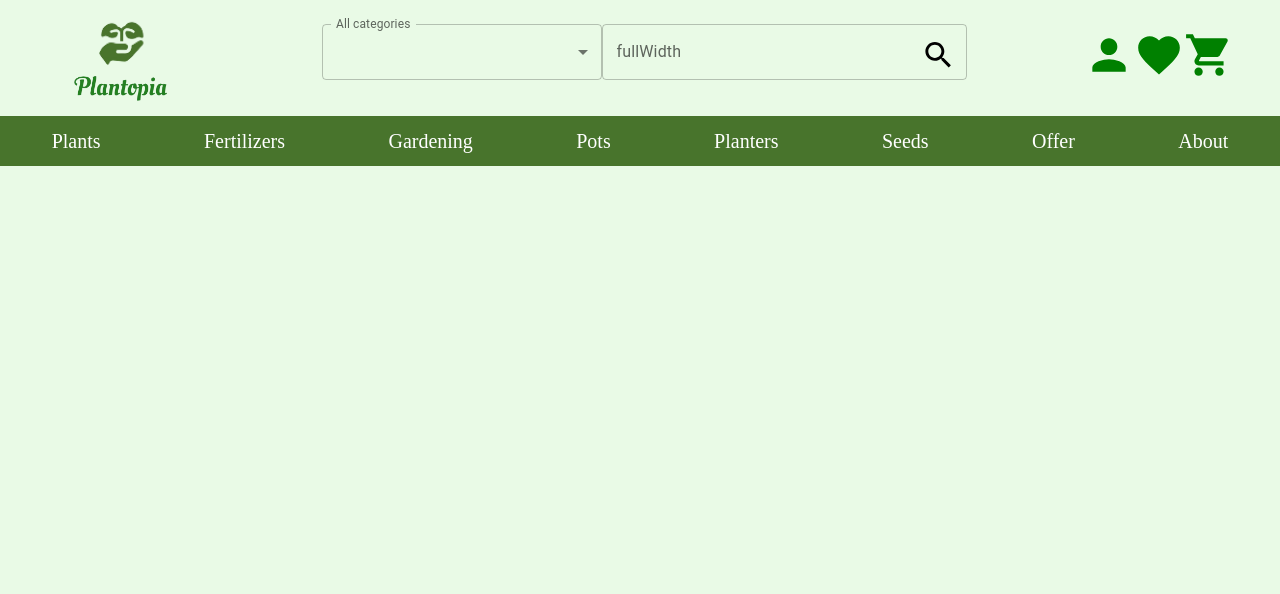
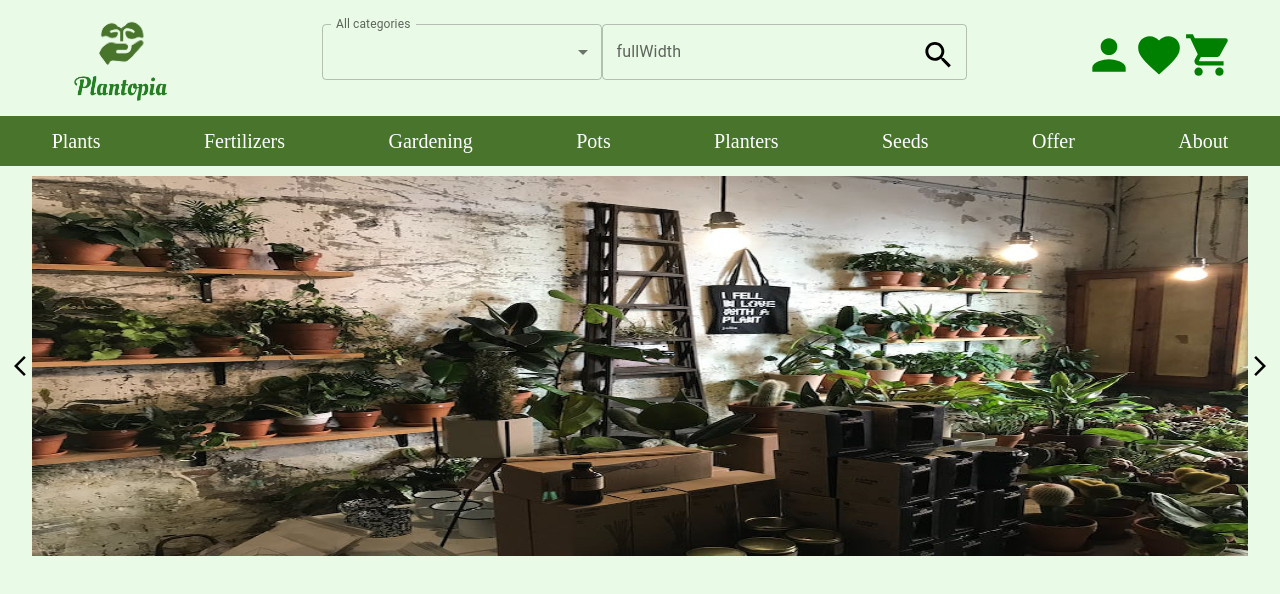
Before and after one commit to kushwahaPrashant24/Plantopiaaa, a React (Create React App) app in the folder plantopia-front/: page / in a window 1280 px wide. Shown: the top 594 px of the page. Built offline with nearby package versions, Linux system fonts and the light colour scheme.

Commit message:
Added Homepage and Images

```diff
--- /dev/null
+++ b/plantopia-front/src/Content/content.css
@@ -0,0 +1,18 @@
+#homepage{
+
+    height: 400px;
+    width: 100vw;
+    display: flex;
+    justify-content: center;
+    align-items: center;
+}
+
+#images{
+    height: 380px;
+    width: 95vw;
+
+}
+#two{
+    width: 95vw;
+    height: 380px;
+}
--- a/plantopia-front/src/Content/content.jsx
+++ b/plantopia-front/src/Content/content.jsx
@@ -3,7 +3,7 @@ import Homepage from "./homepage";
 
 function  Content(){
     return <div><Homepage />
-    <h1></h1></div>
+    </div>
 }
 
 export default Content;
--- a/plantopia-front/src/Content/homepage.jsx
+++ b/plantopia-front/src/Content/homepage.jsx
@@ -1,10 +1,34 @@
 import React, { useState } from "react";
+import Photos from "./photocart";
+import ArrowForwardIosIcon from '@mui/icons-material/ArrowForwardIos';
+import './content.css';
+import ArrowBackIosNewIcon from '@mui/icons-material/ArrowBackIosNew';
+import image1 from '../Images/pic1.jpeg';
 
 function Homepage(){
-const [image, setImage] = useState(0);
+const [image, setImage] = useState(Photos);
 
-    return <div>
 
+function HandleClickInc(){
+    const Next = (image +1) % Photos.length;
+    setImage(Next);
+    console.log(setImage);
+};
+
+function HandleClickDec(){
+    const Next = (image - 1) % Photos.length;
+    setImage(Next);
+    console.log(setImage);
+};
+
+    return <div id="homepage">
+    <ArrowBackIosNewIcon onClick={HandleClickDec}/>
+    <div id="images">
+      <img id="one" src={Photos[setImage]}  />
+      <img id="two" src={image1}  />
+
+    </div>
+    <ArrowForwardIosIcon onClick={HandleClickInc} />
     </div>
 }
 
--- a/plantopia-front/src/Content/photocart.jsx
+++ b/plantopia-front/src/Content/photocart.jsx
@@ -0,0 +1,23 @@
+import image1 from '../Images/pic1.jpeg';
+import image2 from '../Images/pic2.jpeg';
+import image3 from '../Images/pic3.jpeg';
+const Photos = [
+
+ {
+    "id": 1,
+    img: {image1}
+ },
+
+ {
+    "id": 2,
+    img: {image2}
+ },
+ {
+    "id": 3,
+    img: {image3}
+ }
+
+
+]
+
+export default Photos;
```
